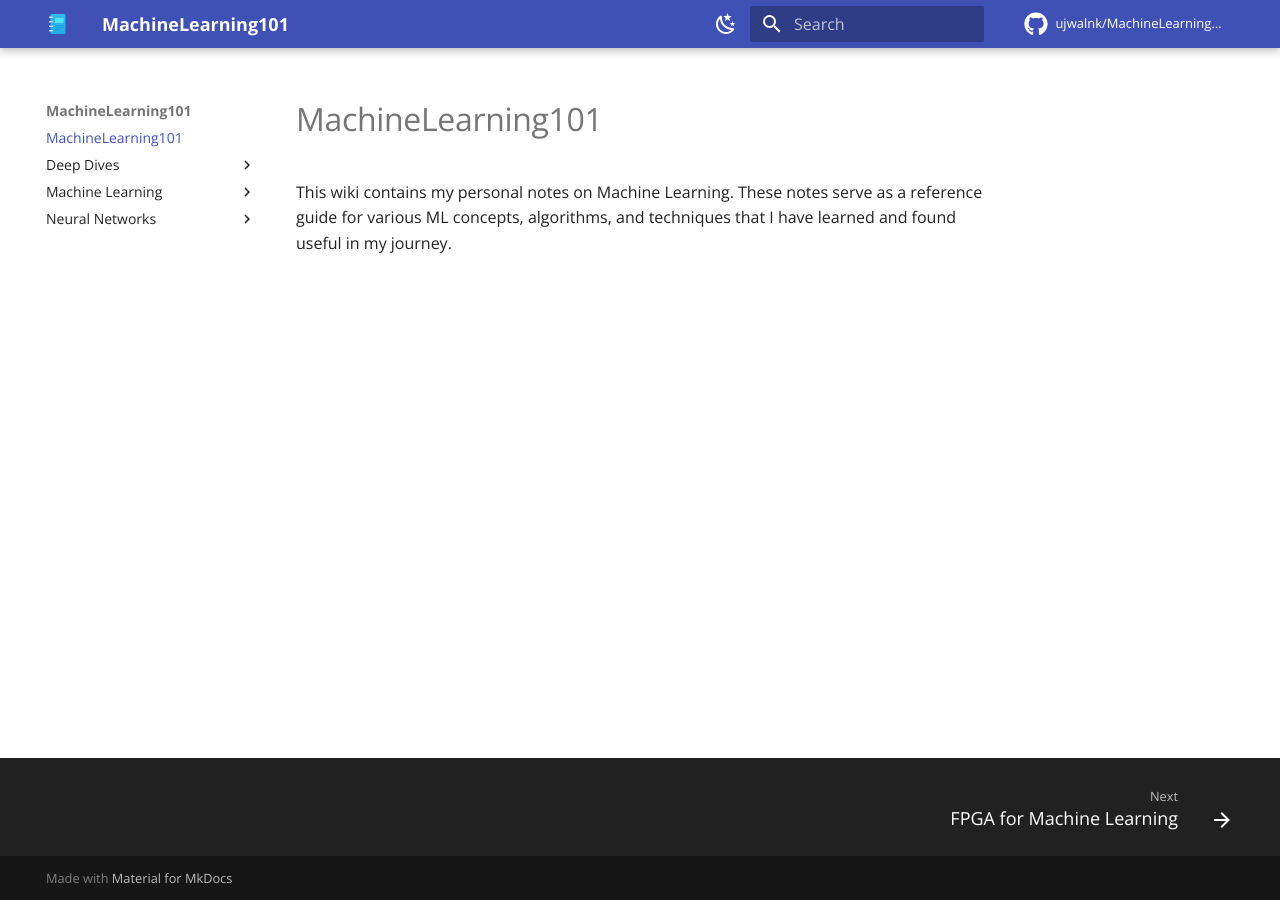
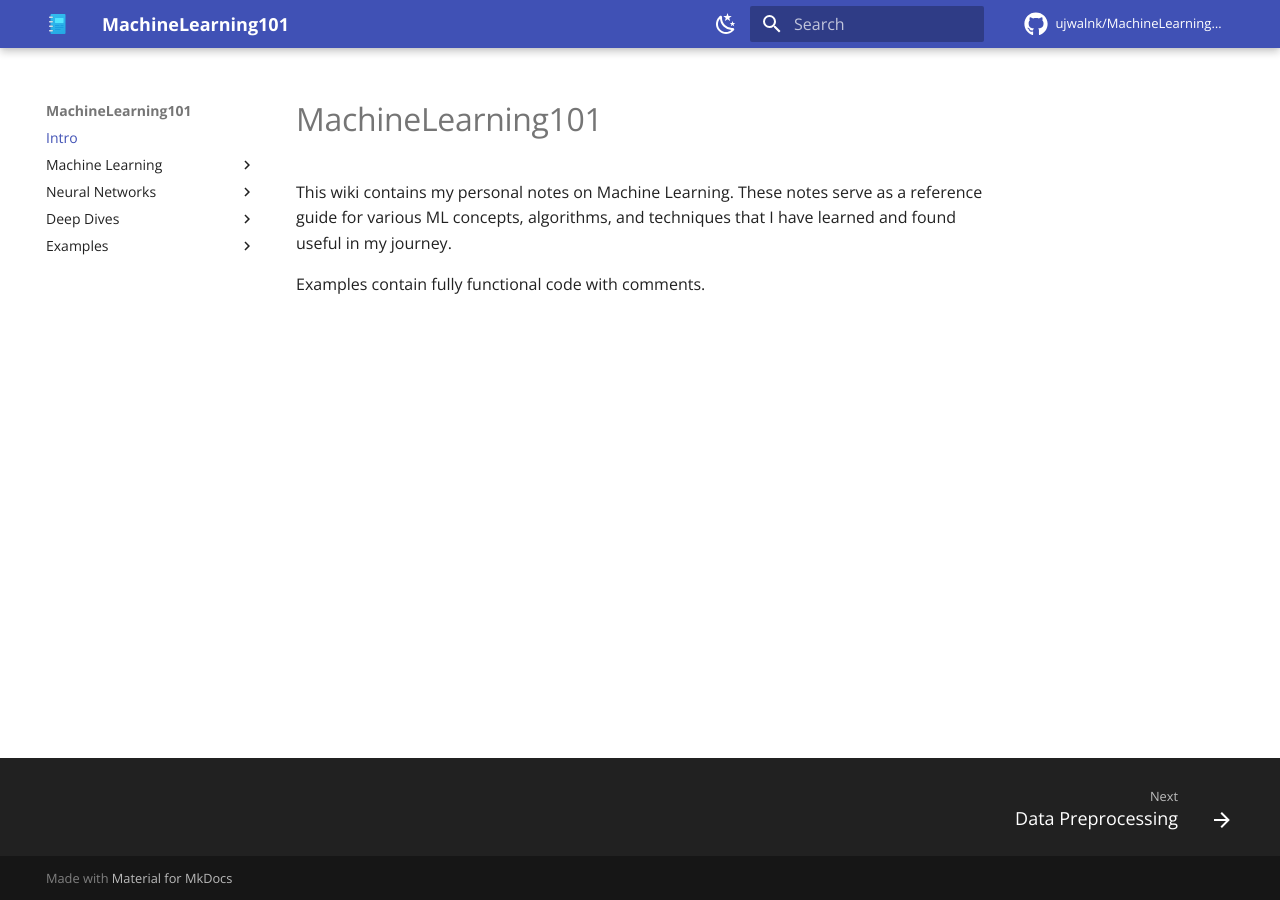
Before and after one commit to ujwalnk/MachineLearning101, an MkDocs documentation site: the page built from docs/index.md, in a window 1280 px wide. Built offline with MkDocs 1.6.1 and Material for MkDocs 9.7.7, drawn with Linux system fonts in a browser that asks for light colours; comment, search, counter and statistics services are not loaded; some of the changed lines change nothing that is shown.

Commit message:
+ examples section

```diff
--- a/docs/index.md
+++ b/docs/index.md
@@ -1,3 +1,5 @@
 # MachineLearning101
 
 This wiki contains my personal notes on Machine Learning. These notes serve as a reference guide for various ML concepts, algorithms, and techniques that I have learned and found useful in my journey.
+
+Examples contain fully functional code with comments.
--- a/mkdocs.yaml
+++ b/mkdocs.yaml
@@ -47,6 +47,24 @@ repo_url: https://github.com/ujwalnk/MachineLearning101
 site_name: MachineLearning101
 site_url: https://ujwalnk.github.io/MachineLearning101
 
+nav:
+  - Intro: index.md
+  - Machine Learning:
+    - Machine Learning/Data Preprocessing.md
+    - Machine Learning/Model to be used.md
+    - Machine Learning/Random Forest Classifier.md
+    - Machine Learning/SGD Classifier.md
+  - Neural Networks:
+    - Neural Networks/Data Preprocessing.md
+    - Neural Networks/Image Recognition.md
+  - Deep Dives:
+    - Deep Dives/FPGA for Machine Learning.md
+    - Deep Dives/Model Persistance.md
+  - Examples:
+    - (ML) SGD Classifier: https://github.com/ujwalnk/MachineLearning101/blob/main/examples/Machine_Learning_01_Weather_Classfication.ipynb
+    - (ML) Random Forest Classifier: https://github.com/ujwalnk/MachineLearning101/blob/main/examples/Machine_Learning_02_Weather_Classfication.ipynb
+    - (NN) Image Classifier: https://github.com/ujwalnk/MachineLearning101/blob/main/examples/Neural_Network_01_Image_Classification.ipynb
+
 markdown_extensions:
   - admonition
   - pymdownx.details
```
Also changed, not shown: docs/Deep Dives/Model Persistance.md (renamed from docs/Deep Dives/Model Presistance.md, +0 -1 lines).
